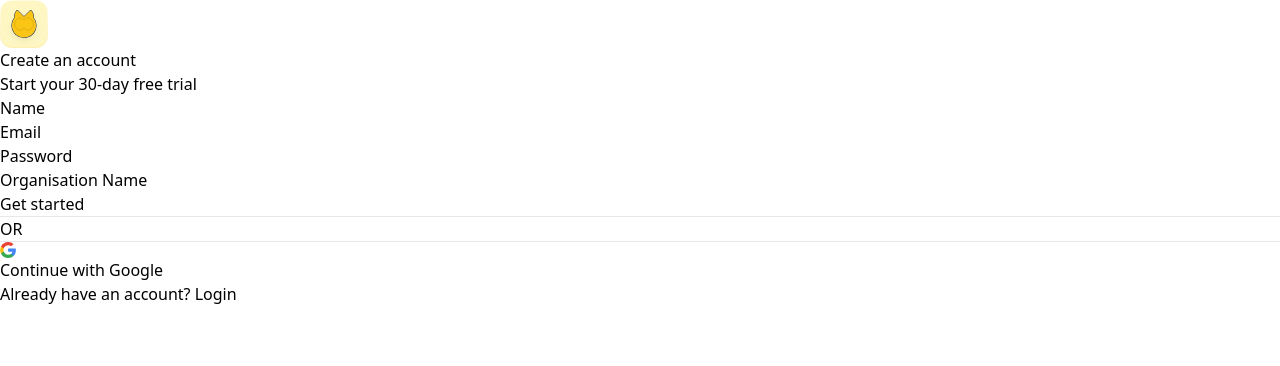
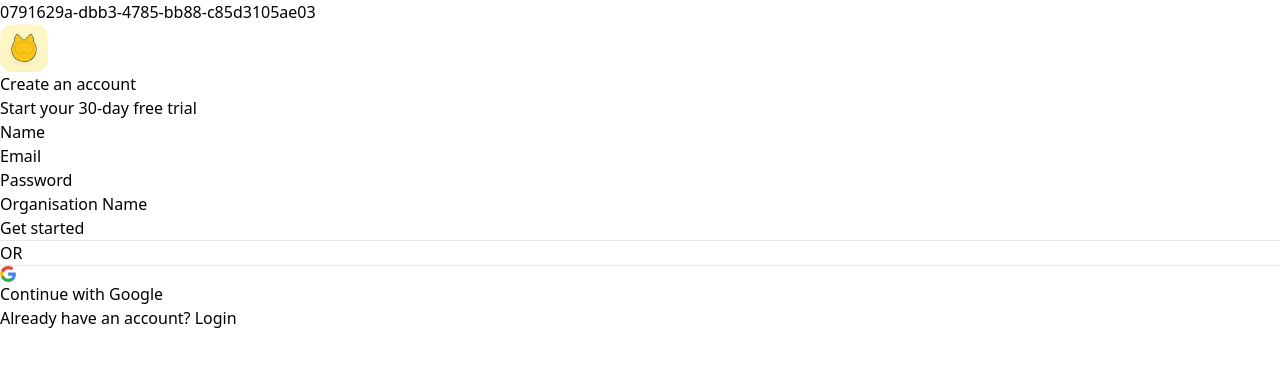
Before and after one commit to adarsh-mamgain/schedowl, a Next.js app: page /register in a window 1280 px wide. Shown: the top 366 px of the page. Built offline with nearby package versions, Linux system fonts and the light colour scheme; no server answers.

Commit message:
feat: add hidden div for tracking purposes in RootLayout component

```diff
--- a/src/app/layout.tsx
+++ b/src/app/layout.tsx
@@ -25,6 +25,9 @@ export default async function RootLayout({
   return (
     <html lang="en">
       <body className={`${inter.variable} antialiased`}>
+        <div id="0cred.com" className="hidden">
+          0791629a-dbb3-4785-bb88-c85d3105ae03
+        </div>
         <SessionProvider session={session}>
           <PostHogProvider>{children}</PostHogProvider>
         </SessionProvider>
```
